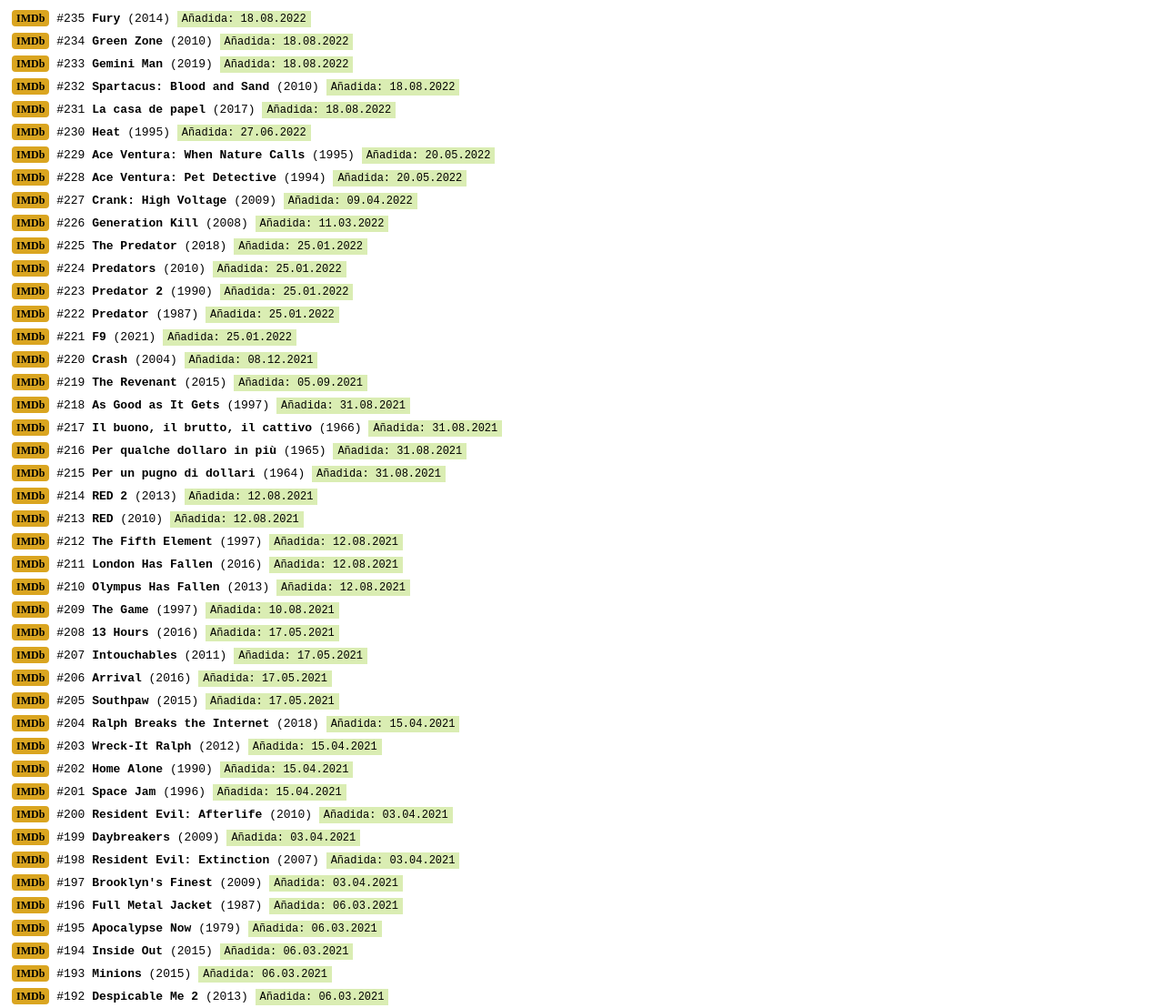
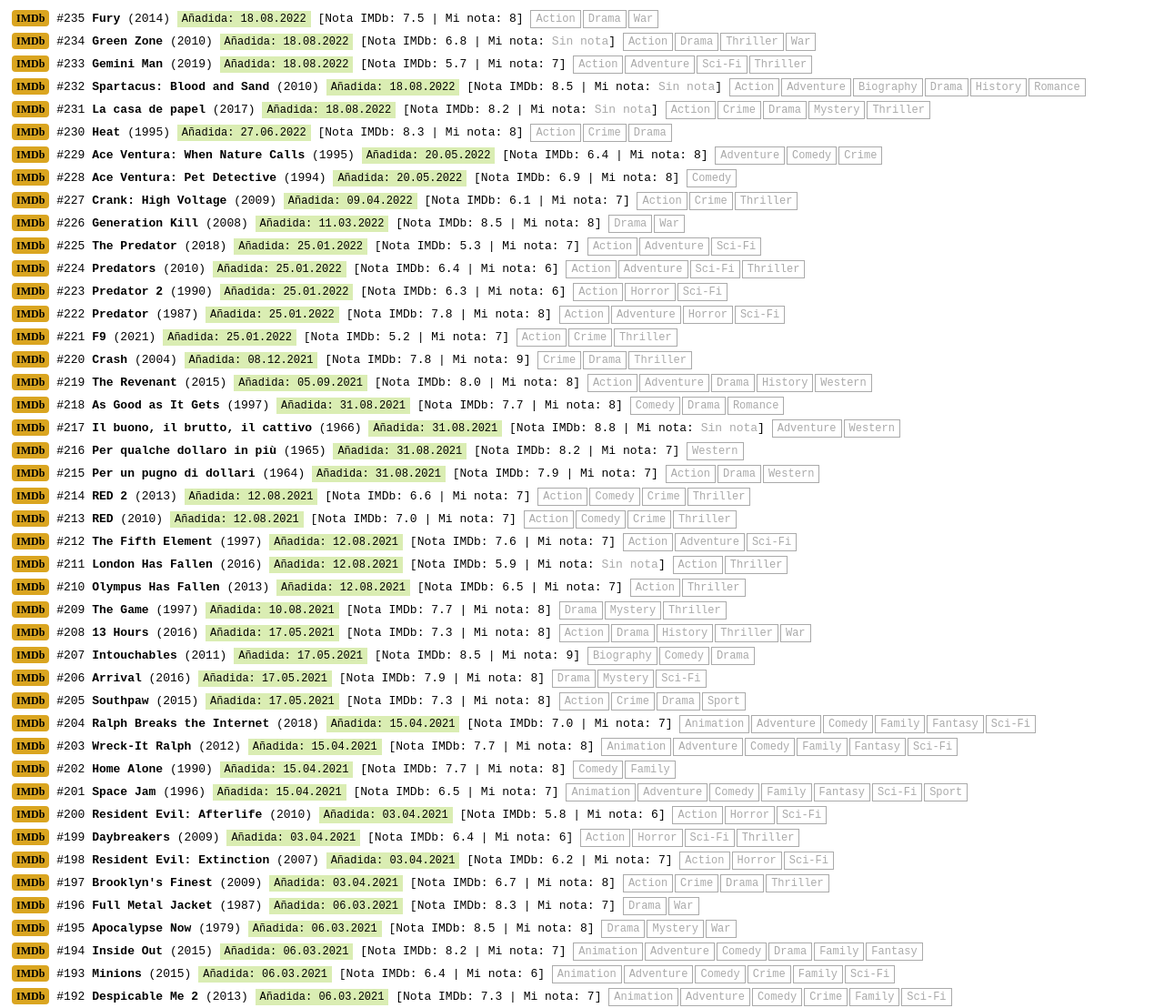
Before and after one commit to naoxink/tengoenbr, a plain HTML site: page index.html in a window 1280 px wide. Shown: the top 1108 px of the page at 91% size. Drawn offline with Linux system fonts and the light colour scheme.

Commit message:
Added ratings and genres

```diff
--- a/index.html
+++ b/index.html
@@ -27,6 +27,16 @@
     div.row:hover {
       background-color: #EEE;
     }
+    span.muted {
+      color: #AAA;
+    }
+    span.genre-tag {
+      font-size: 12px;
+      border: 1px solid #AAA;
+      color: #AAA;
+      padding: 2px 5px;
+      margin-right: 2px;
+    }
   </style>
 </head>
 <body>
@@ -43,9 +53,13 @@
   function printRow(m){
     document.querySelector('#list').innerHTML += `
       <div class="row">
-        <a class="imdb" target="_blank" href="${m[6]}">IMDb</a> #${m[0]} <strong>${m[5]}</strong> (${m[10]}) <span class="added">Añadida: ${m[2].split('-').reverse().join('.')}</span>
+        <a class="imdb" target="_blank" href="${m[6]}">IMDb</a> #${m[0]} <strong>${m[5]}</strong> (${m[10]}) <span class="added">Añadida: ${m[2].split('-').reverse().join('.')}</span> [Nota IMDb: ${m[8]} | Mi nota: ${m[15] || '<span class="muted">Sin nota</span>'}] ${getGenreTags(m[11])}
       </div>
     `
+  }
+
+  function getGenreTags(genresTxt){
+    return genresTxt.split(',').map(t => `<span class="genre-tag">${t.trim()}</span>`).join('')
   }
     function csvToArray( strData, strDelimiter ){
         // Check to see if the delimiter is defined. If not,
```
